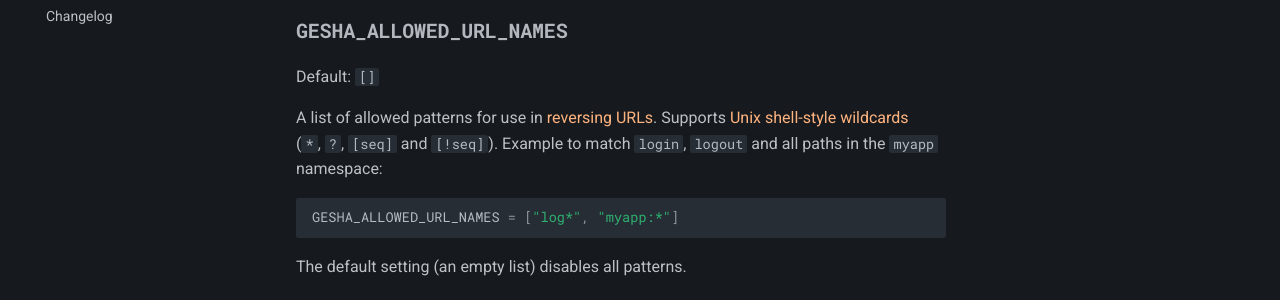
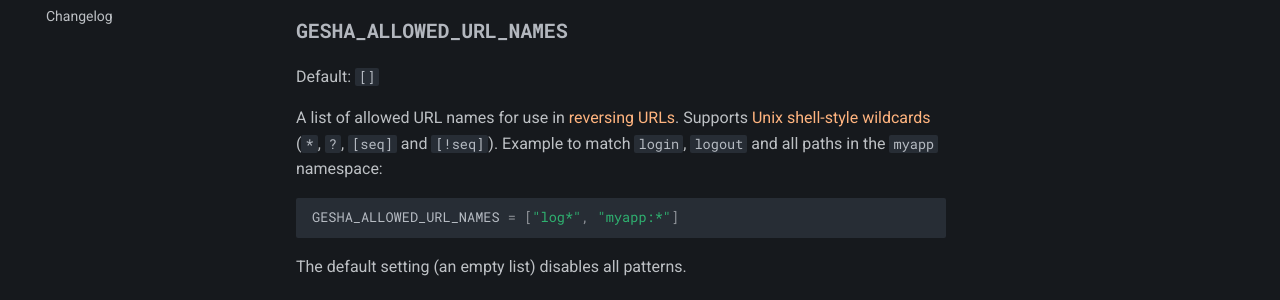
Before and after one commit to ely-as/django-gesha, an MkDocs documentation site: the page built from docs/settings.md, in a window 1280 px wide. Shown: the part 257-557 px from the top of the page. Built offline with MkDocs 1.6.1 and Material for MkDocs 9.7.7, drawn with Linux system fonts in a browser that asks for light colours; comment, search, counter and statistics services are not loaded.

Commit message:
Update docs [skip ci]

```diff
--- a/docs/settings.md
+++ b/docs/settings.md
@@ -6,7 +6,7 @@
 
 Default: `[]`
 
-A list of allowed patterns for use in [reversing URLs](../user_guide/#reverse-urls).
+A list of allowed URL names for use in [reversing URLs](../user_guide/#reverse-urls).
 Supports [Unix shell-style wildcards](https://docs.python.org/3/library/fnmatch.html)
 <span style="white-space:nowrap;">(`*`, `?`, `[seq]` and `[!seq]`)</span>. Example to
 match `login`, `logout` and all paths in the `myapp` namespace:
```
